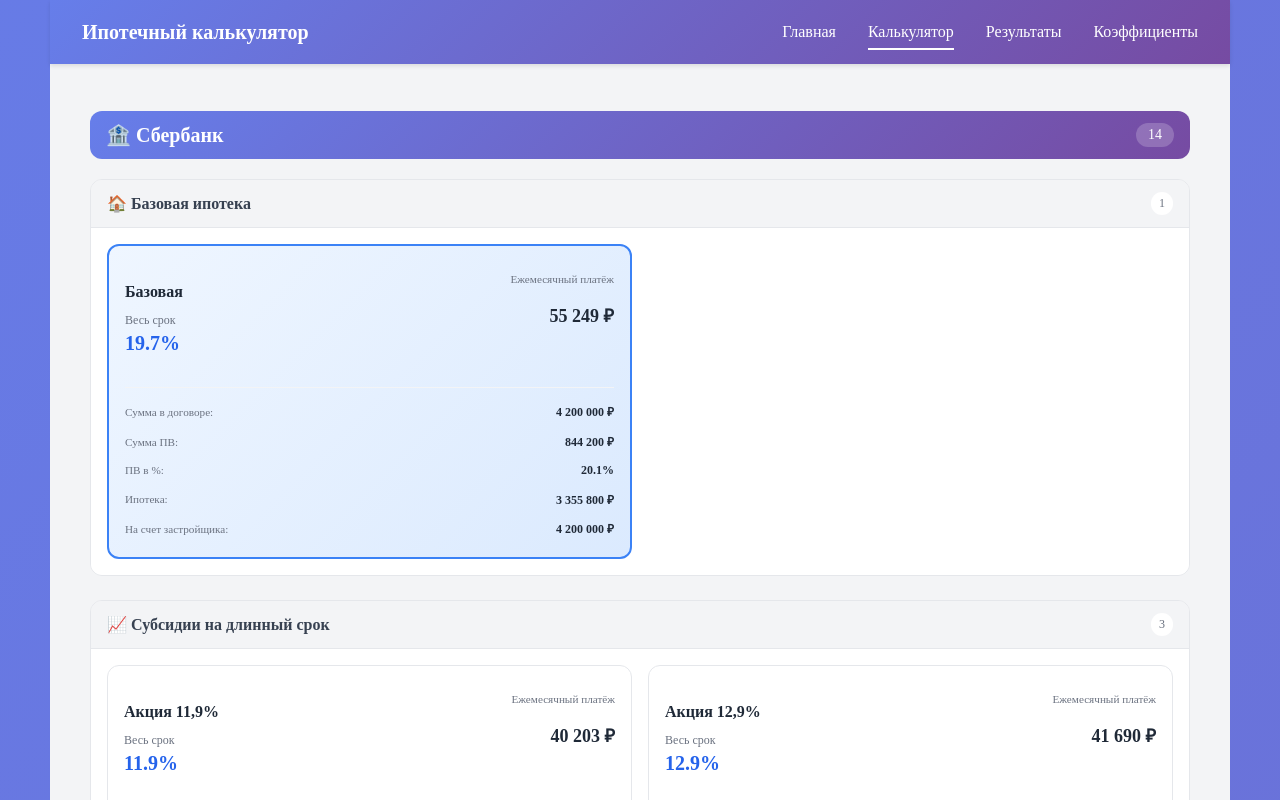
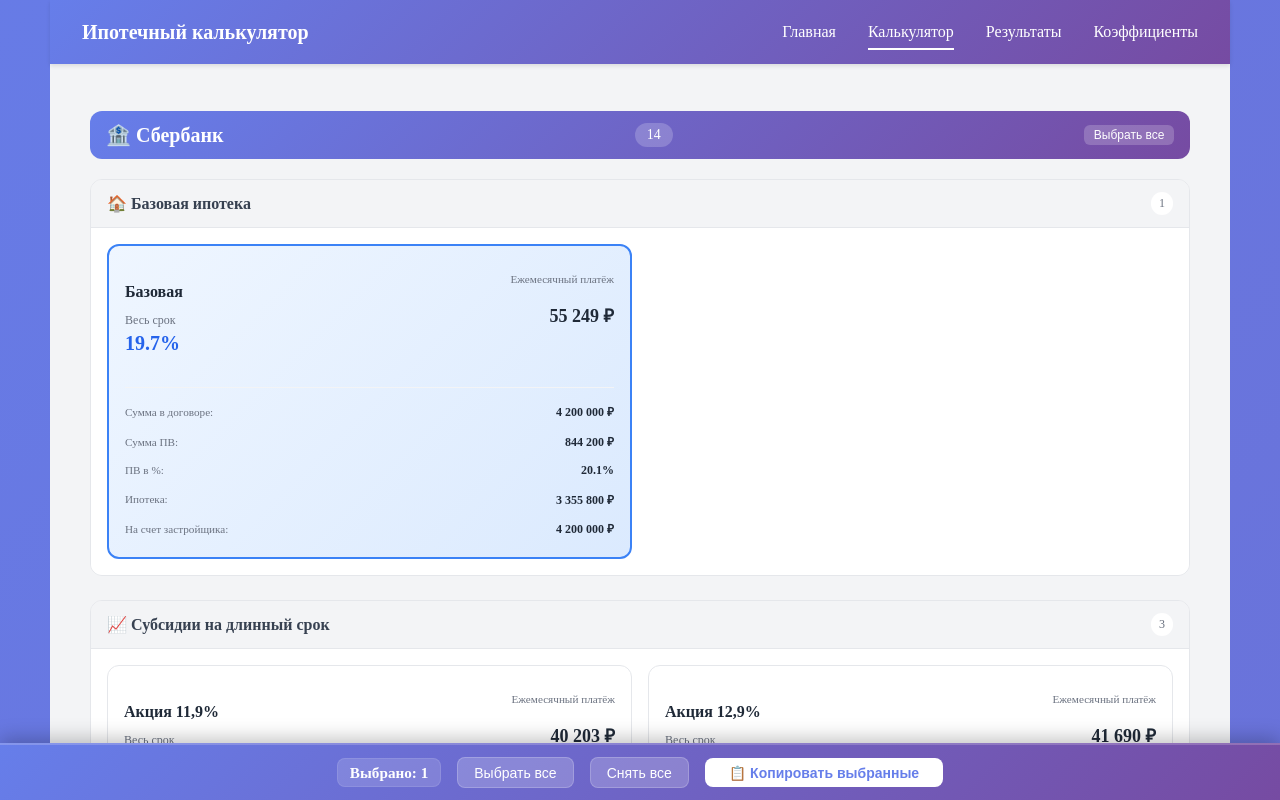
Before and after one commit to simonenkonikita/calc, a React (Vite) app: page /calculator in a window 1280 px wide. Both pictures are taken after a click on the element 369 px from the left and 1098 px from the top of the page. Shown: the part 698-1498 px from the top of the page. Built offline with nearby package versions, Linux system fonts and the light colour scheme.

Commit message:
Добадвлена функция копирования предложения и бар внизу

```diff
--- a/src/pages/MortgageCalculator/OfferBankSection/OfferBankSection.css
+++ b/src/pages/MortgageCalculator/OfferBankSection/OfferBankSection.css
@@ -152,6 +152,22 @@
   background: rgba(255, 255, 255, 0.2);
   padding: 0.25rem 0.75rem;
   border-radius: 1rem;
+}
+
+/* Кнопка "Выбрать все" в заголовке банка */
+.select-all-in-bank-btn {
+  padding: 0.2rem 0.6rem;
+  background: rgba(255, 255, 255, 0.2);
+  color: white;
+  border: none;
+  border-radius: 0.375rem;
+  font-size: 0.75rem;
+  cursor: pointer;
+  transition: all 0.2s;
+}
+
+.select-all-in-bank-btn:hover {
+  background: rgba(255, 255, 255, 0.35);
 }
 
 /* Категории внутри банка */
@@ -327,6 +343,87 @@
   font-weight: 500;
 }
 
+/* Плавающий бар выбора */
+.floating-selection-bar {
+  position: fixed;
+  bottom: 0;
+  left: 0;
+  right: 0;
+  z-index: 1000;
+  background: linear-gradient(135deg, #667eea 0%, #764ba2 100%);
+  padding: 0.75rem 1.5rem;
+  box-shadow: 0 -4px 20px rgba(0, 0, 0, 0.25);
+  animation: slideUp 0.3s ease-out;
+  border-top: 2px solid rgba(255, 255, 255, 0.2);
+}
+
+@keyframes slideUp {
+  from {
+    transform: translateY(100%);
+    opacity: 0;
+  }
+  to {
+    transform: translateY(0);
+    opacity: 1;
+  }
+}
+
+.floating-bar-content {
+  display: flex;
+  align-items: center;
+  gap: 1rem;
+  max-width: 1400px;
+  margin: 0 auto;
+  flex-wrap: wrap;
+  justify-content: center;
+}
+
+.floating-bar-content .selection-count {
+  color: white;
+  font-weight: 600;
+  font-size: 0.95rem;
+  padding: 0.3rem 0.75rem;
+  background: rgba(255, 255, 255, 0.15);
+  border-radius: 0.5rem;
+  border: 1px solid rgba(255, 255, 255, 0.1);
+}
+
+.floating-bar-content .select-all-btn {
+  padding: 0.4rem 1rem;
+  background: rgba(255, 255, 255, 0.2);
+  color: white;
+  border: 1px solid rgba(255, 255, 255, 0.2);
+  border-radius: 0.5rem;
+  font-size: 0.875rem;
+  cursor: pointer;
+  transition: all 0.2s;
+}
+
+.floating-bar-content .select-all-btn:hover {
+  background: rgba(255, 255, 255, 0.3);
+}
+
+.floating-bar-content .copy-selected-btn {
+  padding: 0.4rem 1.5rem;
+  background: white;
+  color: #667eea;
+  border: none;
+  border-radius: 0.5rem;
+  font-size: 0.875rem;
+  font-weight: 600;
+  cursor: pointer;
+  transition: all 0.2s;
+}
+
+.floating-bar-content .copy-selected-btn:hover {
+  transform: translateY(-2px);
+  box-shadow: 0 4px 12px rgba(0, 0, 0, 0.3);
+}
+
+.floating-bar-content .copy-selected-btn:active {
+  transform: scale(0.97);
+}
+
 /* Адаптив для мобильных */
 @media (max-width: 768px) {
   .banks-header-wrapper {
@@ -386,4 +483,40 @@
     gap: 0.5rem;
     text-align: center;
   }
+
+  .floating-selection-bar {
+    padding: 0.5rem 1rem;
+  }
+
+  .floating-bar-content {
+    gap: 0.5rem;
+  }
+
+  .floating-bar-content .select-all-btn,
+  .floating-bar-content .copy-selected-btn {
+    font-size: 0.75rem;
+    padding: 0.3rem 0.6rem;
+  }
+
+  .floating-bar-content .selection-count {
+    font-size: 0.8rem;
+    padding: 0.2rem 0.5rem;
+  }
+
+  .select-all-in-bank-btn {
+    font-size: 0.65rem;
+    padding: 0.15rem 0.4rem;
+  }
 }
+
+@media (min-width: 769px) and (max-width: 1024px) {
+  .floating-bar-content {
+    gap: 0.75rem;
+  }
+
+  .floating-bar-content .select-all-btn,
+  .floating-bar-content .copy-selected-btn {
+    font-size: 0.8rem;
+    padding: 0.35rem 0.8rem;
+  }
+}
--- a/src/pages/MortgageCalculator/OfferBankSection/OfferBankSection.tsx
+++ b/src/pages/MortgageCalculator/OfferBankSection/OfferBankSection.tsx
@@ -5,7 +5,6 @@
 
 interface OfferBankSectionProps {
   bankResults: BankProgramResult[];
-  selectedOfferIndex: number | null;
   onSelectOffer: (index: number) => void;
   formatMoney: (amount: number) => string;
   mortgageWithoutDownPayment?: boolean;
@@ -21,48 +20,81 @@
 
 // Функция для определения категории программы
 const getProgramCategory = (offer: BankProgramResultWithIndex): string => {
-  // Базовая ипотека (без субсидии)
   if (offer.type === "full" && offer.subsidyAmount === 0) {
     return "base";
   }
-  // Субсидии на длинный срок
   if (offer.type === "full" && offer.subsidyAmount > 0) {
     return "long";
   }
-  // Субсидии на короткий срок
   if (offer.type === "short") {
     return "short";
   }
-  // Семейная ипотека
   if (offer.type === "family") {
     return "family";
   }
-  // ИТ ипотека
   if (offer.type === "it") {
     return "it";
   }
   return "base";
 };
 
+// Форматирование предложения в текст
+const formatOfferToText = (
+  offer: BankProgramResult,
+  formatMoney: (amount: number) => string,
+  showOverstatement: boolean,
+  mortgageWithoutDownPayment: boolean,
+): string => {
+  const lines: string[] = [];
+
+  lines.push(`🏦 ${offer.bank}`);
+  lines.push(`📋 Программа: ${offer.program}`);
+  lines.push(`📊 Ставка: ${offer.rate}%`);
+  lines.push(`💰 Ежемесячный платёж: ${formatMoney(offer.monthlyPayment)}`);
+  lines.push(`📄 Сумма в договоре: ${formatMoney(offer.contractAmount)}`);
+  lines.push(
+    `💵 Первоначальный взнос: ${formatMoney(offer.downPaymentAmount)} (${offer.downPaymentPercent.toFixed(1)}%)`,
+  );
+  lines.push(`🏠 Ипотека: ${formatMoney(offer.mortgageAmount)}`);
+  lines.push(`🏗️ На счёт застройщика: ${formatMoney(offer.developerAccount)}`);
+  lines.push(`📅 Срок: ${offer.durationMonths || 360} месяцев`);
+
+  if (showOverstatement) {
+    lines.push(`📈 Завышение: ${formatMoney(offer.overstatement)}`);
+    lines.push(`📈 Сумма субсидии: ${formatMoney(offer.subsidyAmount)}`);
+  }
+
+  if (mortgageWithoutDownPayment) {
+    lines.push(`💳 Собственные средства: ${formatMoney(offer.ownFunds)}`);
+    lines.push(
+      `💳 Вносим за клиента: ${formatMoney(offer.clientContribution)}`,
+    );
+  }
+
+  if (offer.excessLimit && offer.excessLimit > 0) {
+    lines.push(`⚡ Сверхлимит: ${formatMoney(offer.excessLimit)}`);
+  }
+
+  return lines.join("\n");
+};
+
 export const OfferBankSection: React.FC<OfferBankSectionProps> = ({
   bankResults,
-  selectedOfferIndex,
   onSelectOffer,
   formatMoney,
   mortgageWithoutDownPayment = false,
 }) => {
-  // По умолчанию завышение СКРЫТО
   const [showOverstatement, setShowOverstatement] = useState(false);
   const [selectedBankFilter, setSelectedBankFilter] = useState<string>("all");
   const [selectedProgramTypeFilter, setSelectedProgramTypeFilter] =
     useState<string>("all");
+  const [selectedCards, setSelectedCards] = useState<Set<number>>(new Set());
+  const [copySuccess, setCopySuccess] = useState(false);
 
-  // Получаем уникальные банки из результатов
   const uniqueBanks = useMemo(() => {
     return Array.from(new Set(bankResults.map((offer) => offer.bank)));
   }, [bankResults]);
 
-  // Получаем уникальные типы программ из результатов
   const uniqueProgramTypes = useMemo(() => {
     const types = new Set(bankResults.map((offer) => offer.type));
     return Array.from(types);
@@ -72,7 +104,6 @@
     return selectedBankFilter !== "all" || selectedProgramTypeFilter !== "all";
   }, [selectedBankFilter, selectedProgramTypeFilter]);
 
-  // Фильтруем результаты по банку и типу программы
   const filteredBankResults = useMemo(() => {
     let filtered = bankResults;
 
@@ -89,7 +120,6 @@
     return filtered;
   }, [bankResults, selectedBankFilter, selectedProgramTypeFilter]);
 
-  // Группируем предложения по банкам и категориям
   const groupedData = useMemo(() => {
     const banks: Record<
       string,
@@ -117,7 +147,6 @@
     return banks;
   }, [filteredBankResults]);
 
-  // Сортируем банки согласно порядку
   const sortedBanks = useMemo(() => {
     return Object.keys(groupedData).sort((a, b) => {
       const indexA = BANK_ORDER.indexOf(a);
@@ -129,7 +158,6 @@
     });
   }, [groupedData]);
 
-  // Проверка, есть ли в категории программы
   const hasProgramsInCategory = (
     bankData: Record<string, BankProgramResultWithIndex[]>,
     categoryKey: string,
@@ -137,15 +165,75 @@
     return bankData[categoryKey] && bankData[categoryKey].length > 0;
   };
 
-  // Сброс фильтров
   const resetFilters = () => {
     setSelectedBankFilter("all");
     setSelectedProgramTypeFilter("all");
   };
 
-  // Получение названия типа программы
   const getProgramTypeLabel = (type: string): string => {
     return PROGRAM_TYPE_LABELS[type] || type;
+  };
+
+  const toggleCardSelection = (index: number) => {
+    setSelectedCards((prev) => {
+      const newSet = new Set(prev);
+      if (newSet.has(index)) {
+        newSet.delete(index);
+      } else {
+        newSet.add(index);
+      }
+      return newSet;
+    });
+  };
+
+  const handleCardClick = (index: number) => {
+    toggleCardSelection(index);
+    onSelectOffer(index);
+  };
+
+  const copySelectedOffers = () => {
+    if (selectedCards.size === 0) return;
+
+    const selectedResults = filteredBankResults.filter((_, idx) =>
+      selectedCards.has(idx),
+    );
+
+    const texts = selectedResults.map((offer) =>
+      formatOfferToText(
+        offer,
+        formatMoney,
+        showOverstatement,
+        mortgageWithoutDownPayment,
+      ),
+    );
+
+    const fullText = texts.join("\n\n---\n\n");
+
+    navigator.clipboard
+      .writeText(fullText)
+      .then(() => {
+        setCopySuccess(true);
+        setTimeout(() => setCopySuccess(false), 3000);
+      })
+      .catch(() => {
+        const textarea = document.createElement("textarea");
+        textarea.value = fullText;
+        document.body.appendChild(textarea);
+        textarea.select();
+        document.execCommand("copy");
+        document.body.removeChild(textarea);
+        setCopySuccess(true);
+        setTimeout(() => setCopySuccess(false), 3000);
+      });
+  };
+
+  const selectAllCards = () => {
+    const allIndices = filteredBankResults.map((_, idx) => idx);
+    setSelectedCards(new Set(allIndices));
+  };
+
+  const deselectAllCards = () => {
+    setSelectedCards(new Set());
   };
 
   return (
@@ -157,7 +245,6 @@
           </h3>
 
           <div className="banks-filters">
-            {/* Фильтр по банку */}
             <select
               className="bank-filter-select"
               value={selectedBankFilter}
@@ -171,7 +258,6 @@
               ))}
             </select>
 
-            {/* Фильтр по типу программы */}
             <select
               className="bank-filter-select"
               value={selectedProgramTypeFilter}
@@ -185,7 +271,6 @@
               ))}
             </select>
 
-            {/* Кнопка "Очистить" - всегда видна, но меняет цвет */}
             <button
               className={`reset-filters-btn ${isFiltersActive ? "active" : "inactive"}`}
               onClick={resetFilters}
@@ -194,7 +279,6 @@
               <span>✕</span> Очистить
             </button>
 
-            {/* Галочка для скрытия/показа строки "Завышение" */}
             <label className="toggle-overstatement">
               <input
                 type="checkbox"
@@ -216,7 +300,6 @@
         sortedBanks.map((bankName) => {
           const bankData = groupedData[bankName];
 
-          // Проверяем, есть ли вообще программы в этом банке
           const hasAnyPrograms = Object.values(bankData).some(
             (arr) => arr.length > 0,
           );
@@ -231,8 +314,37 @@
                   {
                     filteredBankResults.filter((o) => o.bank === bankName)
                       .length
-                  }{" "}
+                  }
                 </span>
+                <button
+                  className="select-all-in-bank-btn"
+                  onClick={() => {
+                    const indicesInBank = filteredBankResults
+                      .map((offer, idx) => (offer.bank === bankName ? idx : -1))
+                      .filter((idx): idx is number => idx !== -1);
+                    const allSelected = indicesInBank.every((idx) =>
+                      selectedCards.has(idx),
+                    );
+                    setSelectedCards((prev) => {
+                      const newSet = new Set(prev);
+                      indicesInBank.forEach((idx) => {
+                        if (allSelected) {
+                          newSet.delete(idx);
+                        } else {
+                          newSet.add(idx);
+                        }
+                      });
+                      return newSet;
+                    });
+                  }}
+                >
+                  {filteredBankResults
+                    .map((offer, idx) => (offer.bank === bankName ? idx : -1))
+                    .filter((idx): idx is number => idx !== -1)
+                    .every((idx) => selectedCards.has(idx))
+                    ? "Снять все"
+                    : "Выбрать все"}
+                </button>
               </div>
 
               <div className="bank-categories">
@@ -253,15 +365,19 @@
                       </div>
 
                       <div className="banks-list">
-                        {programs.map((offer) => (
+                        {programs.map((offer) => {
+                          const isSelected = selectedCards.has(
+                            offer._originalIndex,
+                          );
+                          return (
                             <div
                               key={offer._originalIndex}
                               className={`bank-card ${
-                              selectedOfferIndex === offer._originalIndex
-                                ? "selected"
-                                : ""
+                                isSelected ? "selected" : ""
                               }`}
-                            onClick={() => onSelectOffer(offer._originalIndex)}
+                              onClick={() =>
+                                handleCardClick(offer._originalIndex)
+                              }
                             >
                               <div className="bank-card-header">
                                 <div className="bank-info">
@@ -288,9 +404,7 @@
                                 </div>
                               </div>
 
-                            {/* Сетка деталей - одна колонка */}
                               <div className="bank-details-list">
-                              {/* Показываем "Завышение" ТОЛЬКО если галочка включена */}
                                 {showOverstatement && (
                                   <div className="bank-detail-item">
                                     <span className="bank-detail-label">
@@ -317,7 +431,6 @@
                                     {formatMoney(offer.downPaymentAmount)}
                                   </span>
                                 </div>
-                              {/* Дополнительные детали только для ипотеки без ПВ */}
                                 {mortgageWithoutDownPayment && (
                                   <>
                                     <div className="bank-detail-item">
@@ -364,7 +477,6 @@
                                     </span>
                                   </div>
                                 )}
-
                                 <div className="bank-detail-item">
                                   <span className="bank-detail-label">
                                     На счет застройщика:
@@ -375,9 +487,11 @@
                                 </div>
                               </div>
 
-                            {offer.durationMonths && offer.type === "short" && (
+                              {offer.durationMonths &&
+                                offer.type === "short" && (
                                   <div className="bank-duration">
-                                Льготный период: {offer.durationMonths} месяцев
+                                    Льготный период: {offer.durationMonths}{" "}
+                                    месяцев
                                   </div>
                                 )}
 
@@ -387,7 +501,8 @@
                                 </div>
                               )}
                             </div>
-                        ))}
+                          );
+                        })}
                       </div>
                     </div>
                   );
@@ -397,6 +512,26 @@
           );
         })
       )}
+
+      {/* Плавающий бар снизу */}
+      {selectedCards.size > 0 && (
+        <div className="floating-selection-bar">
+          <div className="floating-bar-content">
+            <span className="selection-count">
+              Выбрано: {selectedCards.size}
+            </span>
+            <button className="select-all-btn" onClick={selectAllCards}>
+              Выбрать все
+            </button>
+            <button className="select-all-btn" onClick={deselectAllCards}>
+              Снять все
+            </button>
+            <button className="copy-selected-btn" onClick={copySelectedOffers}>
+              {copySuccess ? "✅ Скопировано!" : "📋 Копировать выбранные"}
+            </button>
+          </div>
+        </div>
+      )}
     </div>
   );
 };
```
Lines whose indentation alone changed are shown as unchanged.
